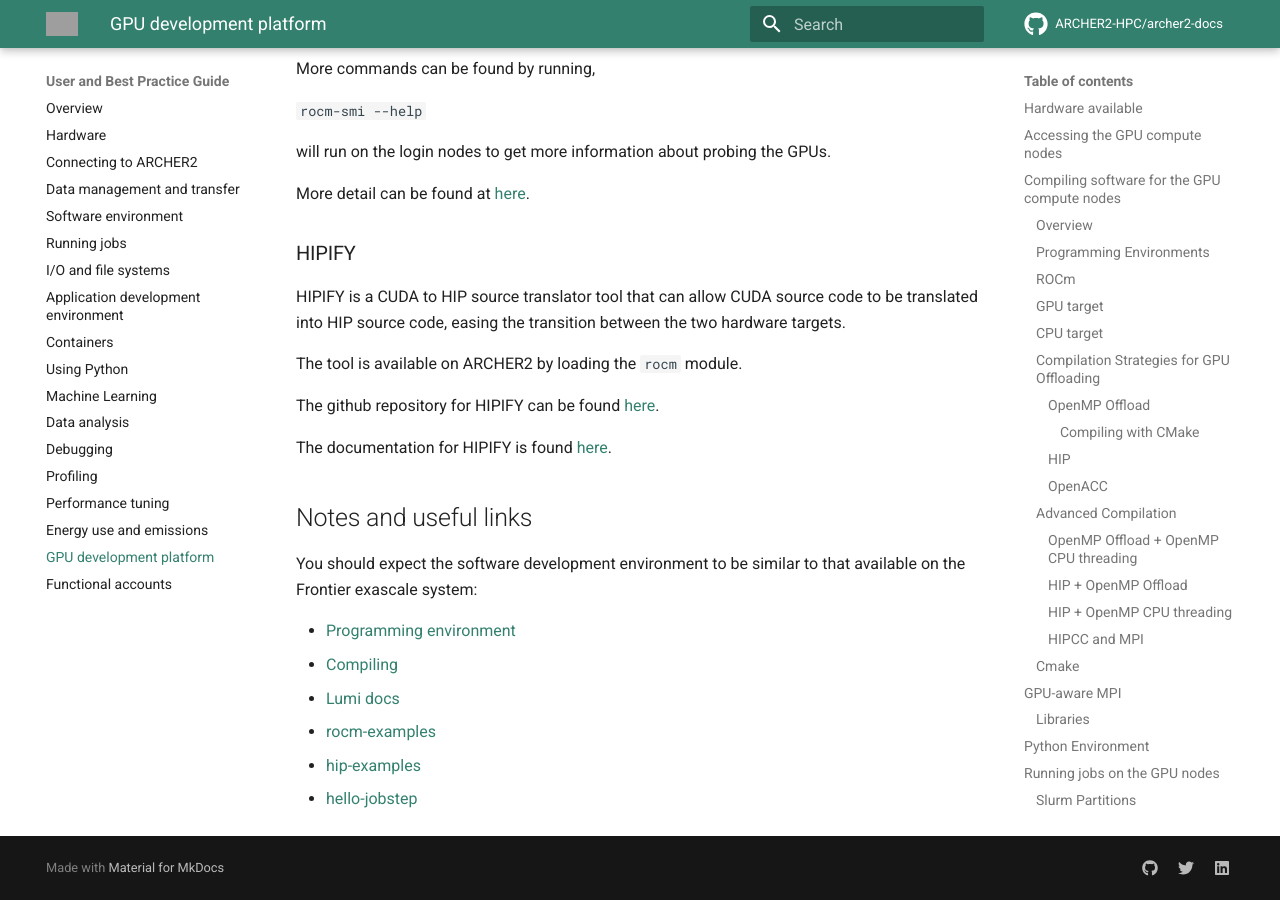
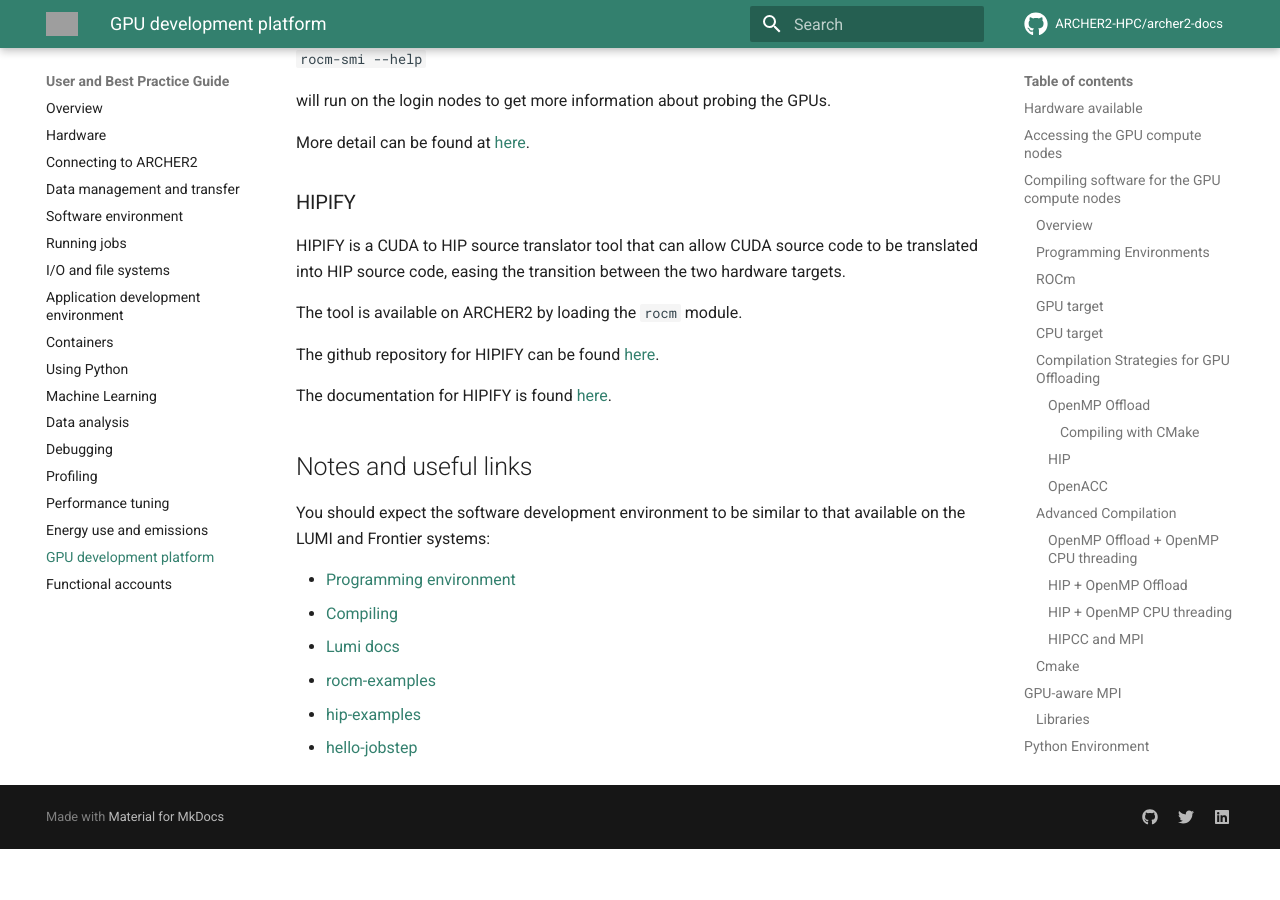
Before and after one commit to ARCHER2-HPC/archer2-docs, an MkDocs documentation site: the page built from docs/user-guide/gpu.md, in a window 1280 px wide and 900 px high, scrolled down 24534 px. Built offline with MkDocs 1.6.1 and Material for MkDocs 9.7.7, drawn with Linux system fonts in a browser that asks for light colours; comment, search, counter and statistics services are not loaded; after the commit the page ends 25383 px from its top, so only the background shows below that; some of the changed text lies outside the part shown; grey boxes are pictures that could not be loaded.

Commit message:
Addresses reviewer comments

```diff
--- a/docs/user-guide/gpu.md
+++ b/docs/user-guide/gpu.md
@@ -173,15 +173,15 @@
 
 | PrgEnv        | Actual compiler | OpenMP Offload | HIP | OpenACC |
 | ------------- | --------------- | :------------: | :-: | :-----: |
-| `PrgEnv-amd`  | `amdflang`      |     ✅	   | ❌  |   ❌    |
+| `PrgEnv-amd`  | `amdflang`      |     ✅	   | ❌  |   ✅    |
 | `PrgEnv-amd`  | `amdclang`      |     ✅	   | ❌  |   ❌    |
 | `PrgEnv-amd`  | `amdclang++`    |     ✅	   | ✅  |   ❌    |
 | `PrgEnv-cray` | `crayftn`       |     ✅	   | ❌  |   ✅    |
 | `PrgEnv-cray` | `craycc`        |     ✅	   | ❌  |   ❌    |
 | `PrgEnv-cray` | `crayCC`        |     ✅	   | ✅  |   ❌    |
-| `PrgEnv-gnu`  | `gfortran`      |     ❌	   | ❌  |   ❌    |
-| `PrgEnv-gnu`  | `gcc`           |     ❌	   | ❌  |   ❌    |
-| `PrgEnv-gnu`  | `g++`           |     ❌         | ❌  |   ❌    |
+| `PrgEnv-gnu`  | `gfortran`      |     ✅	   | ❌  |   ❌    |
+| `PrgEnv-gnu`  | `gcc`           |     ✅	   | ❌  |   ❌    |
+| `PrgEnv-gnu`  | `g++`           |     ✅         | ❌  |   ❌    |
 
 
 It is generally recommended to do the following:
@@ -1198,7 +1199,7 @@
 ## Notes and useful links
 
 You should expect the software development environment to be similar to that
-available on the Frontier exascale system:
+available on the LUMI and Frontier systems:
 
 - [Programming environment](https://docs.olcf.ornl.gov/systems/frontier_user_guide.html#programming-environment)
 - [Compiling](https://docs.olcf.ornl.gov/systems/frontier_user_guide.html#compiling)
```
Also changed, not shown: other parts of docs/user-guide/gpu.md (+3 -2 lines).
